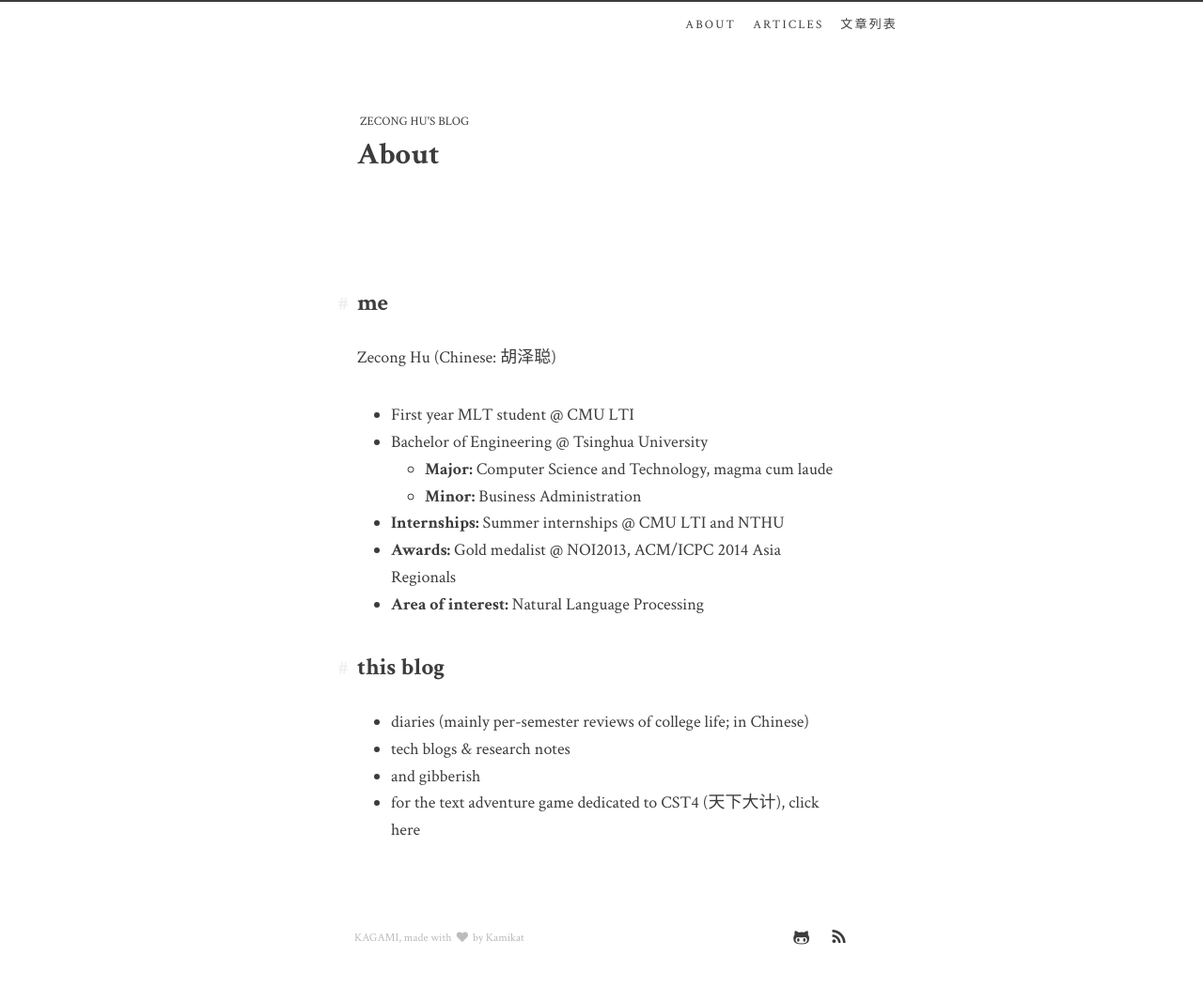
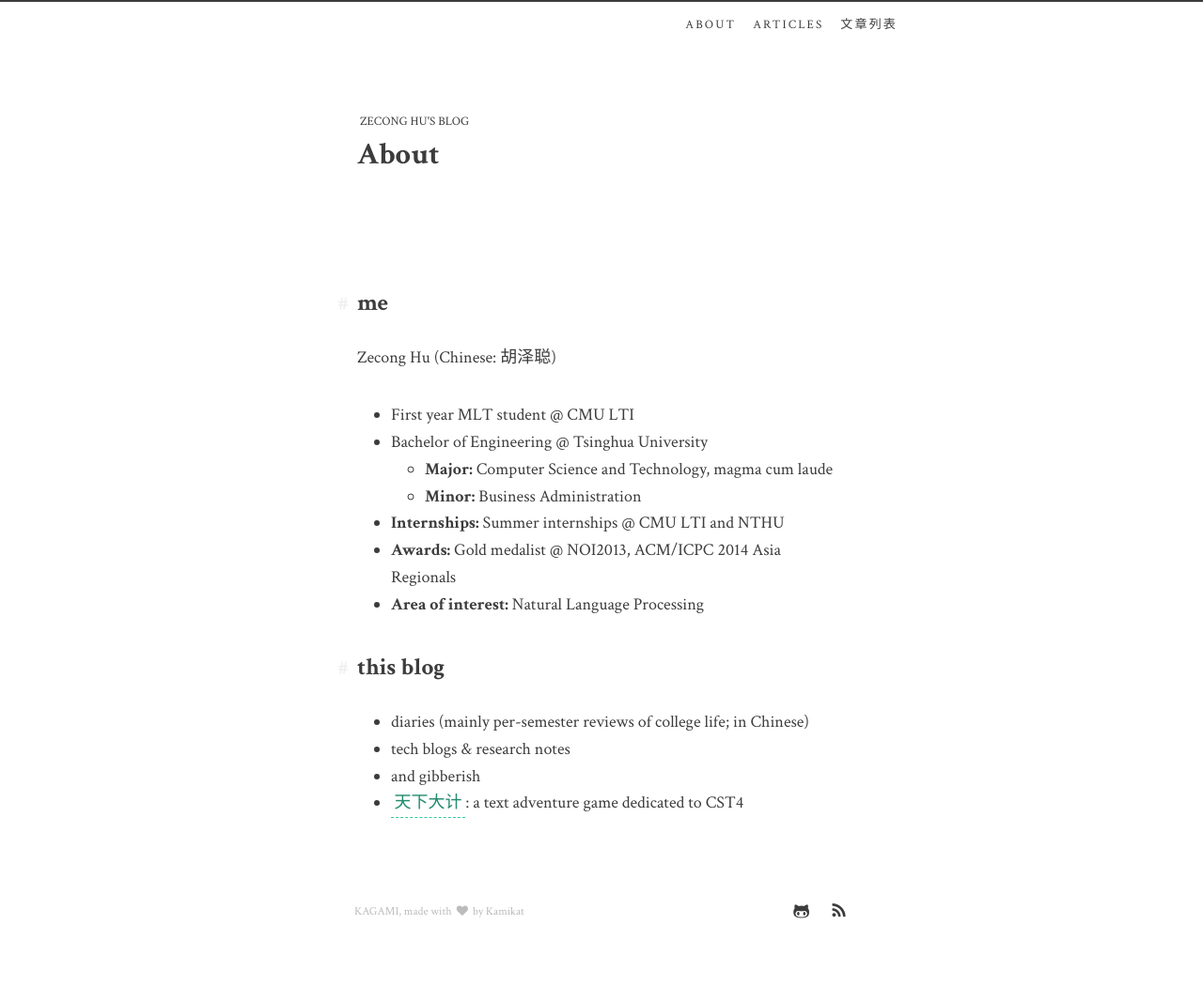
Before and after one commit to FFyyy0801/huzecong.github.io, a Jekyll site: the page built from index.md, in a window 1280 px wide. Shown: the whole page at 94% size. Built offline with Jekyll 4.4.1, drawn with Linux system fonts in a browser that asks for light colours; after the commit the page ends 1039 px from its top, so only the background shows below that.

Commit message:
Subtle changes in style

```diff
--- a/_layouts/page.html
+++ b/_layouts/page.html
@@ -6,5 +6,7 @@
 
 <article class="page" lang="{{ page.lang | default: site.lang | default: "en" }}" itemscope itemtype="http://schema.org/BlogPosting">
   {% include header.html %}
-  {{ content }}
+  <div class="page-content" itemprop="articleBody">
+    {{ content }}
+  </div>
 </article>
--- a/_sass/kagami/_typography.scss
+++ b/_sass/kagami/_typography.scss
@@ -67,7 +67,8 @@
   // }
 
   $a-color: hsl(163, 59%, 34%);
-  div.post-content a {
+  div.post-content a,
+  div.page-content a {
     color: $a-color;
     text-shadow: 0 1px 0 lighten($a-color, 60%);
     text-decoration: none;
--- a/index.md
+++ b/index.md
@@ -21,4 +21,4 @@
 - diaries (mainly per-semester reviews of college life; in Chinese)
 - tech blogs & research notes
 - and gibberish
-- for the text adventure game dedicated to CST4 (天下大计), click [here](http://cst4.zecong.hu/)
+- [天下大计](http://cst4.zecong.hu/): a text adventure game dedicated to CST4
```
